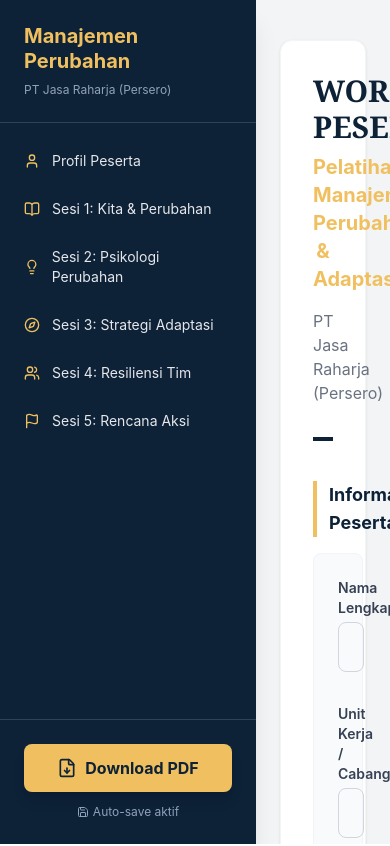
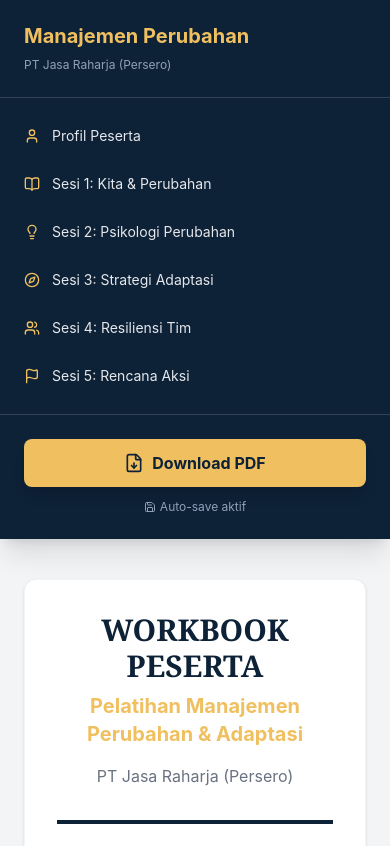
Before and after one commit to ronojatmiko7/Workbook-Change-Management, a React (Vite) app in the folder workbook-jr/: page / in a window 390 px wide. Shown: the top 846 px of the page. Built offline with nearby package versions, Linux system fonts and the light colour scheme.

Commit message:
fix mobile layout

```diff
--- a/workbook-jr/src/App.jsx
+++ b/workbook-jr/src/App.jsx
@@ -132,9 +132,9 @@ export default function App() {
   );
 
   return (
-    <div className="flex h-screen overflow-hidden bg-gray-100 font-sans">
+    <div className="flex flex-col md:flex-row min-h-screen bg-gray-100 font-sans">
       {/* Sidebar - Hidden on print */}
-      <nav className="w-64 bg-[#0D2137] text-white flex flex-col h-full shadow-xl z-10 flex-shrink-0 print:hidden">
+      <nav className="w-full md:w-64 bg-[#0D2137] text-white flex flex-col h-full shadow-xl z-10 flex-shrink-0 print:hidden">
         <div className="p-6 border-b border-slate-700">
           <h1 className="text-xl font-bold text-[#F0C060] leading-tight">Manajemen Perubahan</h1>
           <p className="text-xs text-slate-400 mt-2">PT Jasa Raharja (Persero)</p>
@@ -168,7 +168,7 @@ export default function App() {
       </nav>
 
       {/* Main Content */}
-      <main className="flex-1 overflow-y-auto relative scroll-smooth">
+      <main className="flex-1 overflow-y-auto relative scroll-smooth w-full">
         <div className="max-w-4xl mx-auto py-10 px-6 sm:px-12">
 
           {/* Printable Container */}
```
